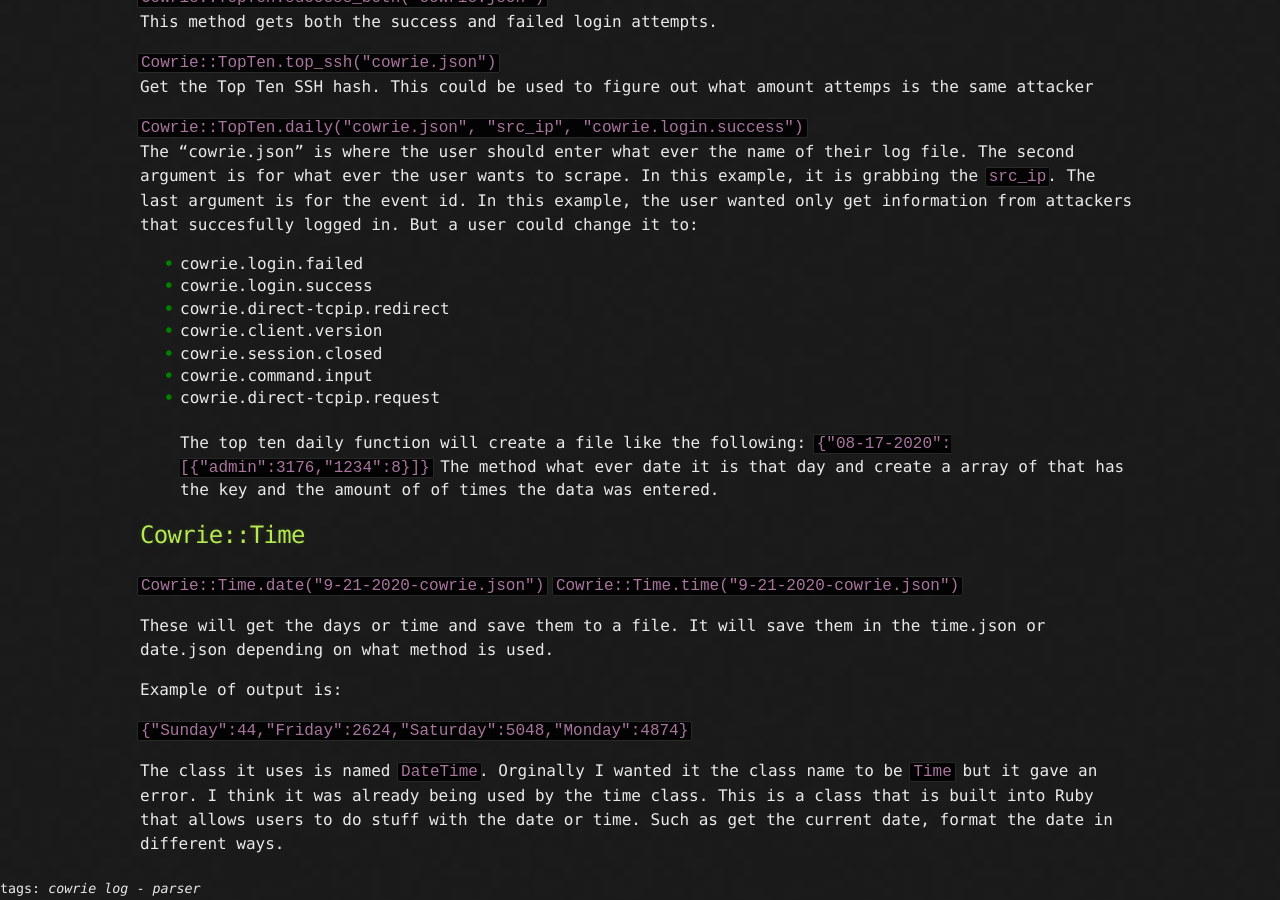
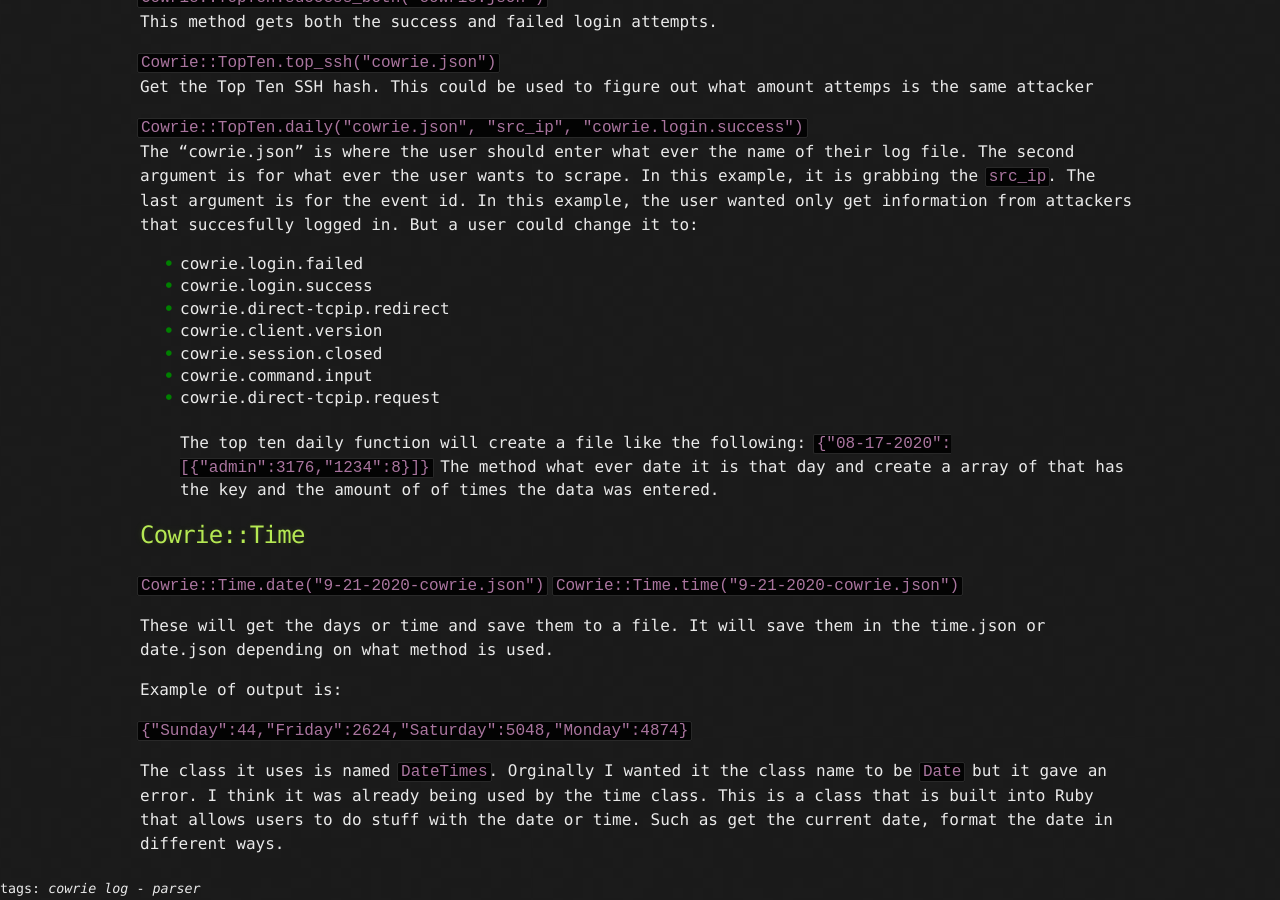
Before and after one commit to Michael-Meade/MinerFind, a Jekyll site: the page built from Projects/cowrie_log.md, in a window 1280 px wide and 900 px high, scrolled down 2455 px. Built offline with Jekyll 4.4.1, drawn with Linux system fonts in a browser that asks for light colours; our own code applies the rules of GitHub Pages for plain Markdown files; the repository's description, which GitHub fills in, is left out.

Commit message:
Update cowrie_log.md

````diff
--- a/Projects/cowrie_log.md
+++ b/Projects/cowrie_log.md
@@ -78,5 +78,5 @@ Example of output is:
 
 ```{"Sunday":44,"Friday":2624,"Saturday":5048,"Monday":4874}```
 
-The class it uses is named ```DateTime```. Orginally I wanted it the class name to be ```Time``` but it gave an error. I think it  was already being used by the
+The class it uses is named ```DateTimes```. Orginally I wanted it the class name to be ```Date``` but it gave an error. I think it  was already being used by the
 time class. This is a class that is built into Ruby that allows users to do stuff with the date or time. Such as get the current date, format the date in different ways.
````
